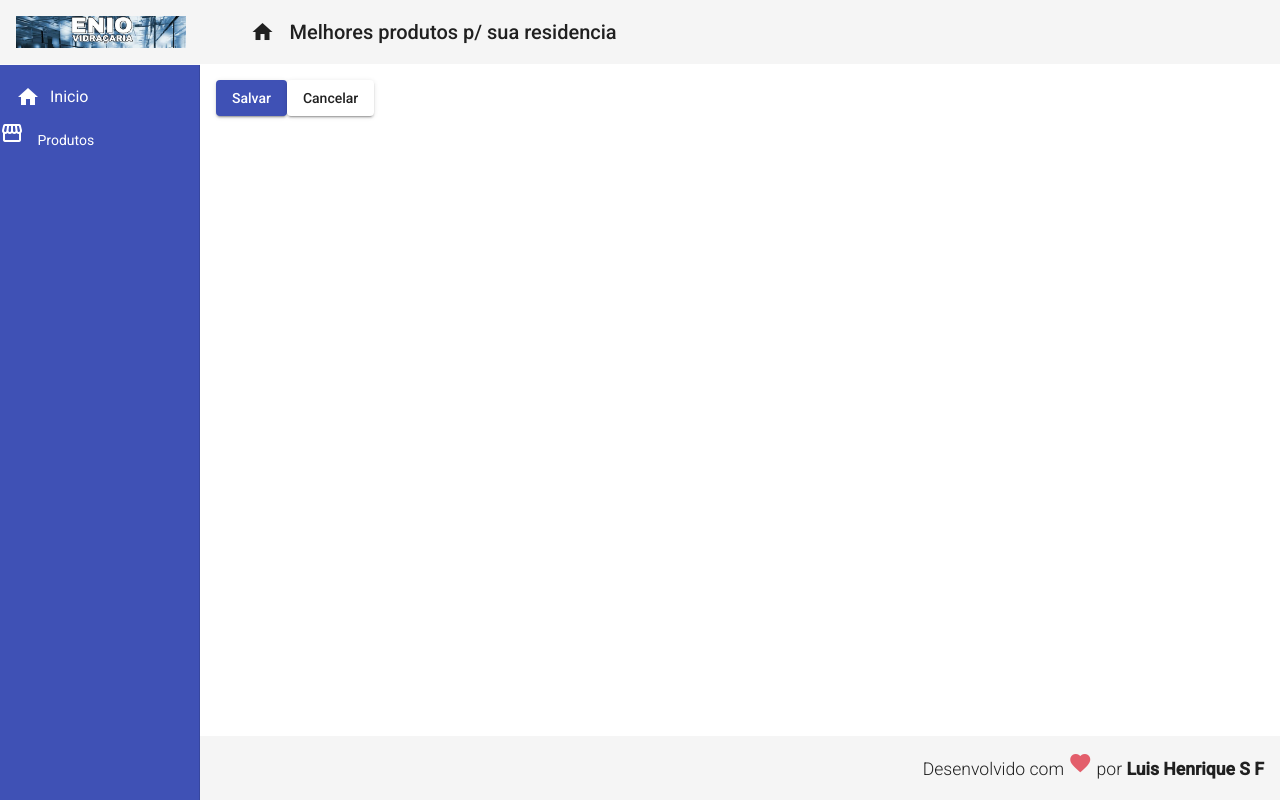
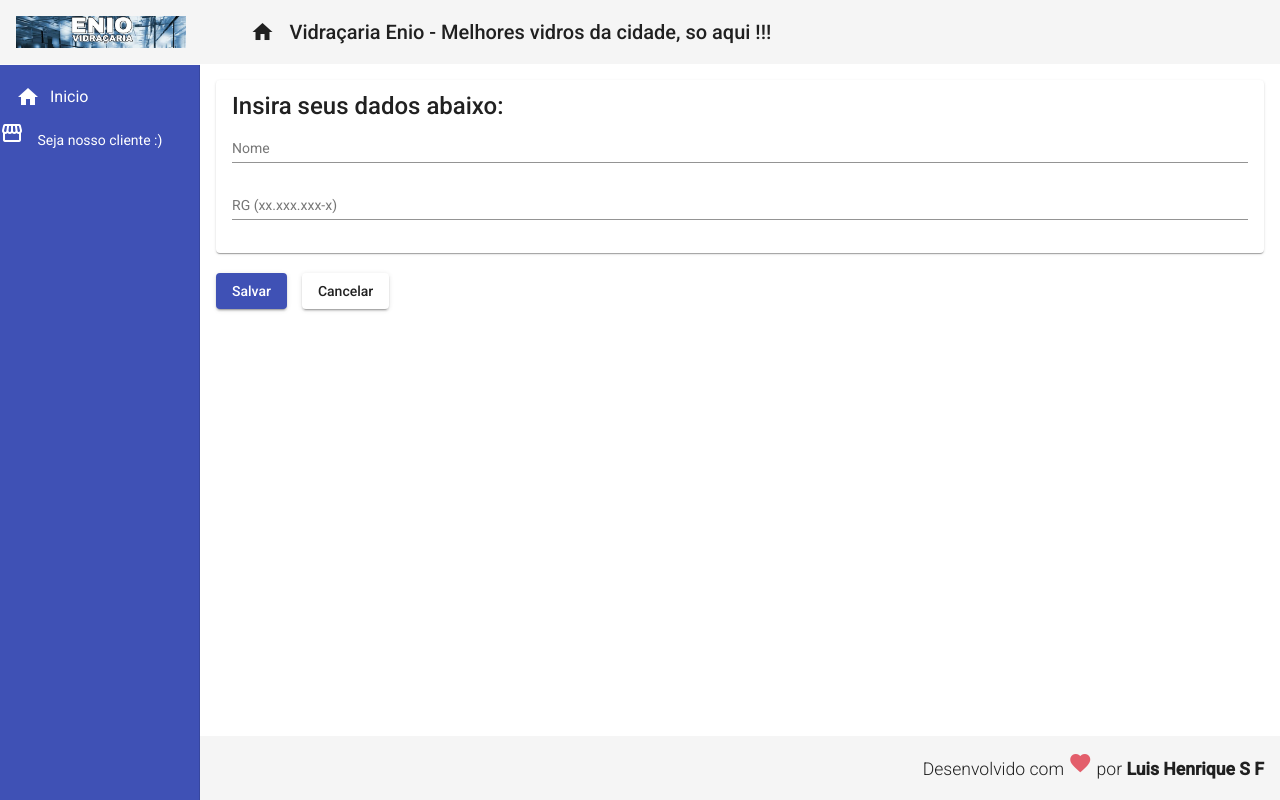
Before and after one commit to Henricknen/projeto_integrador_vidracaria, an Angular app in the folder vidracaria/: page /products/create in a window 1280 px wide. Built offline with nearby package versions, Linux system fonts and the light colour scheme.

Commit message:
criacao do formulario para cadastro de clientes

```diff
--- a/vidracaria/backend/db.json
+++ b/vidracaria/backend/db.json
@@ -16,14 +16,20 @@
       "price": 550
     },
     {
-      "name": "Box_banheiro",
+      "name": "Vidro",
       "price": 580,
       "id": 4
     },
     {
-      "name": "Box_banheiro",
-      "price": 580,
+      "name": "Luis Henrique Silva Ferreira",
+      "rg": "2334445",
       "id": 5
+    },
+
+    {
+      "name": "Luis Henrique Silva Ferreira",
+      "rg": "1111111111",
+      "id": 7
     }
   ]
 }
--- a/vidracaria/src/app/components/product/product-create/product-create.component.css
+++ b/vidracaria/src/app/components/product/product-create/product-create.component.css
@@ -0,0 +1,9 @@
+form {
+    display: flex;
+    flex-direction: column;
+}
+
+button {
+    margin-right: 15px;
+    margin-top: 20px;
+}
--- a/vidracaria/src/app/components/product/product-create/product-create.component.html
+++ b/vidracaria/src/app/components/product/product-create/product-create.component.html
@@ -1,3 +1,17 @@
+<mat-card>
+    <mat-card-title>Insira seus dados abaixo:</mat-card-title>
+    <form>
+        <mat-form-field>
+            <input matInput placeholder="Nome"
+            [(ngModel)] = "product.name" name="name">
+        </mat-form-field>
+        <mat-form-field>
+            <input matInput placeholder="RG (xx.xxx.xxx-x)"
+            [(ngModel)] = "product.rg" name="rg">
+        </mat-form-field>
+    </form>
+</mat-card>
+
 <button mat-raised-button (click)="createProduct()" color="primary">
     Salvar
 </button>
--- a/vidracaria/src/app/components/product/product-create/product-create.component.ts
+++ b/vidracaria/src/app/components/product/product-create/product-create.component.ts
@@ -11,8 +11,8 @@ import { Product } from '../product.model';
 export class ProductCreateComponent implements OnInit {
 
   product: Product = {
-    name: 'Box_banheiro',
-    price: 580.00
+    name: '',
+    rg: ''
   }
 
   constructor(private productService: ProductService,
@@ -23,7 +23,7 @@ export class ProductCreateComponent implements OnInit {
 
   createProduct(): void {
     this.productService.create(this.product).subscribe(() => {
-      this.productService.showMessage('Operacao realizada com Sucesso..........')
+      this.productService.showMessage('Cliente cadastrado com Sucesso..........')
       this.router.navigate(['/products'])
     })
 
--- a/vidracaria/src/app/components/product/product.model.ts
+++ b/vidracaria/src/app/components/product/product.model.ts
@@ -1,5 +1,5 @@
 export interface Product {
     id?: number
     name: string
-    price: number
+    rg: string
 }
--- a/vidracaria/src/app/components/product/product.service.ts
+++ b/vidracaria/src/app/components/product/product.service.ts
@@ -9,7 +9,7 @@ import { Product } from './product.model';
 })
 export class ProductService {
 
-  baseUrl = "http://localhost:3001/products"
+  baseUrl = "  http://localhost:3001/products"
 
   constructor(private snackBar: MatSnackBar, private http: HttpClient ) { }
 
--- a/vidracaria/src/app/components/template/header/header.component.html
+++ b/vidracaria/src/app/components/template/header/header.component.html
@@ -10,7 +10,7 @@
             <i class="material-icons">
                 home
             </i>
-             Melhores produtos p/ sua residencia
+             Vidraçaria Enio - Melhores vidros da cidade, so aqui !!!
         </a>
     </span>
 </mat-toolbar>
--- a/vidracaria/src/app/components/template/nav/nav.component.html
+++ b/vidracaria/src/app/components/template/nav/nav.component.html
@@ -11,7 +11,7 @@
                 <i class="material-icons">
                     storefront
                 </i>
-                Produtos
+                Seja nosso cliente :)
             </a>
         </mat-nav-list>
     </mat-sidenav>
--- a/vidracaria/src/app/views/product-crud/product-crud.component.html
+++ b/vidracaria/src/app/views/product-crud/product-crud.component.html
@@ -1,3 +1,3 @@
 <button mat-raised-button (click)="naviagatteToProductCreate()">
-    visualizar produtos/peças
+    Cadastro de clientes...
 </button>
--- a/vidracaria/src/index.html
+++ b/vidracaria/src/index.html
@@ -1,5 +1,5 @@
 <!doctype html>
-<html lang="en">
+<html lang="pt-br">
 <head>
   <meta charset="utf-8">
   <title>Vidracaria</title>
```
Also changed, not shown: vidracaria/src/app/app.module.ts (+9 -1 lines).
